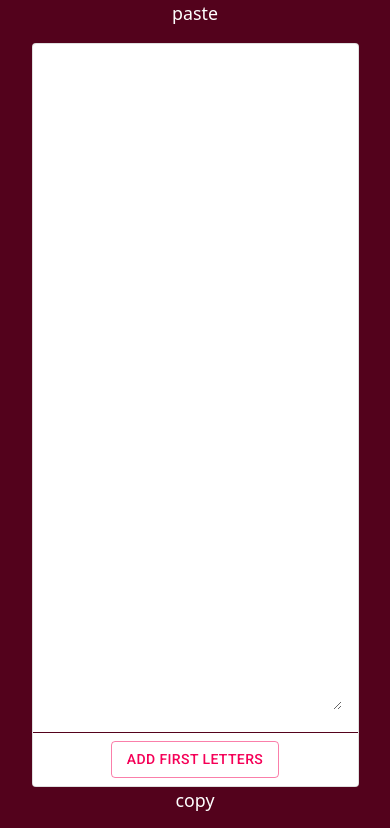
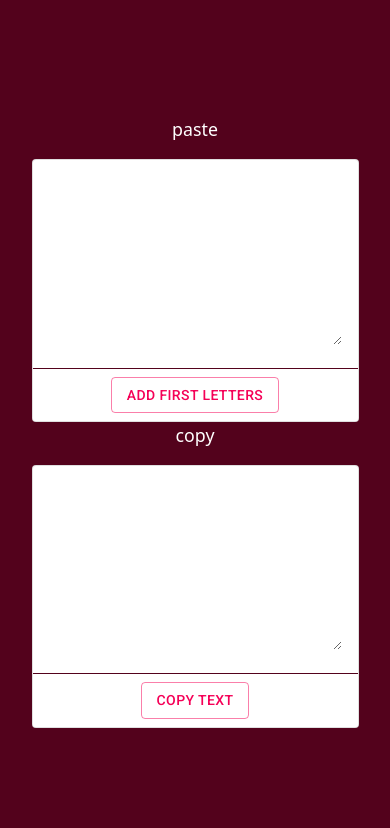
Before and after one commit to MatousAc/first-letterer, a React (Create React App) app: page / in a window 390 px wide. Shown: the top 828 px of the page. Built offline with nearby package versions, Linux system fonts and the light colour scheme.

Commit message:
mobile responsive

```diff
--- a/src/components/textInOut/inNout.css
+++ b/src/components/textInOut/inNout.css
@@ -1,9 +1,23 @@
 /* my own css */
+@media only screen and (min-width: 420px) {
+  #textIn, #textOut
+  {
+    height: 50em;
+    max-height: 90vh;
+    font-size: 13px;
+  }
+}
+
+@media only screen and (max-width: 419px) {
+  #textIn, #textOut {
+    height: 20vh;
+    max-height: 45vh;
+    font-size: small;
+  }
+}
+
 #textIn, #textOut
 {
-  height: 50em;
-  max-height: 90vh;
-  font-size: 13px;
   width: -webkit-fill-available;
   border: none;
 }
```
Also changed, not shown: public/logo192.png (deleted), public/logo512.png (deleted).
